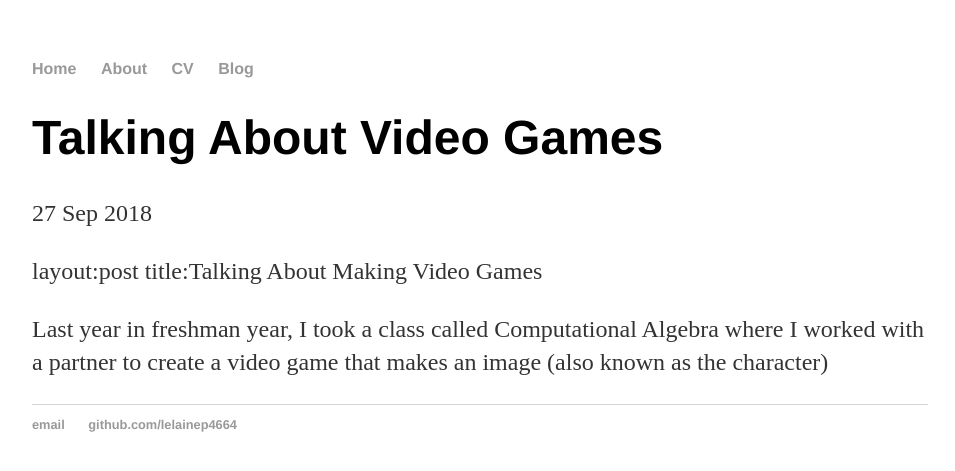
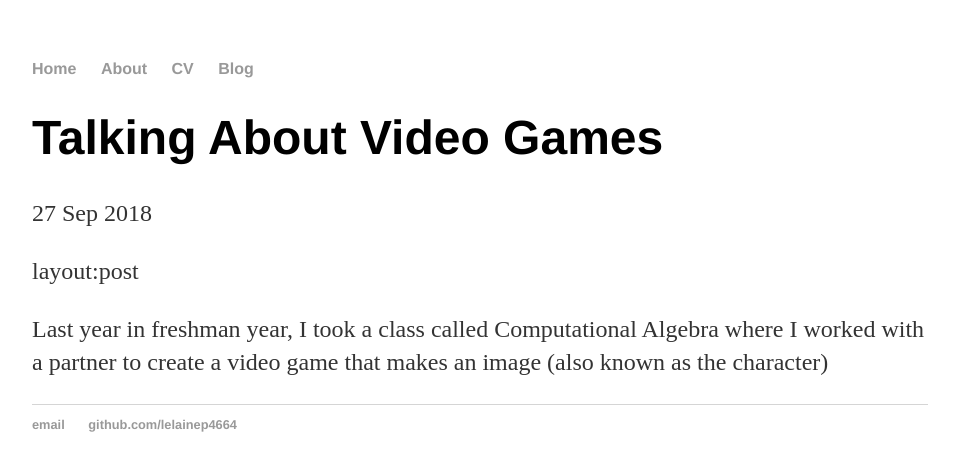
Before and after one commit to lelainep4664/lelainep4664.github.io, a Jekyll site: the page built from _posts/2018-09-27-Talking-about-video-games.md, in a window 1280 px wide. Shown: the top 471 px of the page, without its empty margins (160-1115 px from the left). Built offline with Jekyll 4.4.1, drawn with Linux system fonts in a browser that asks for light colours; our own code applies the rules of GitHub Pages for plain Markdown files.

Commit message:
Update 2018-09-27-Talking-about-video-games.md

```diff
--- a/_posts/2018-09-27-Talking-about-video-games.md
+++ b/_posts/2018-09-27-Talking-about-video-games.md
@@ -1,4 +1,3 @@
 layout:post
-title:Talking About Making Video Games
 
 Last year in freshman year, I took a class called Computational Algebra where I worked with a partner to create a video game that makes an image (also known as the character)
```
